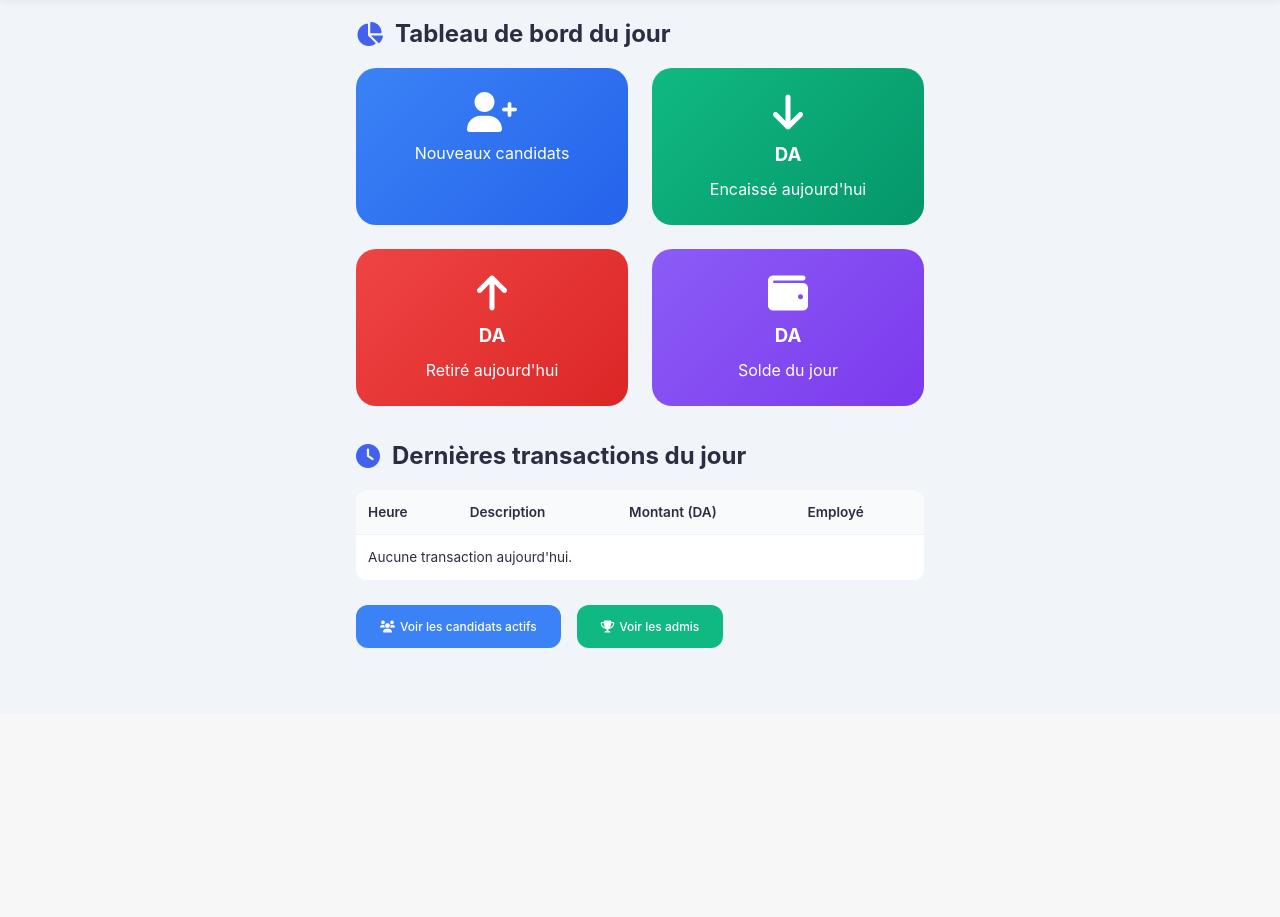
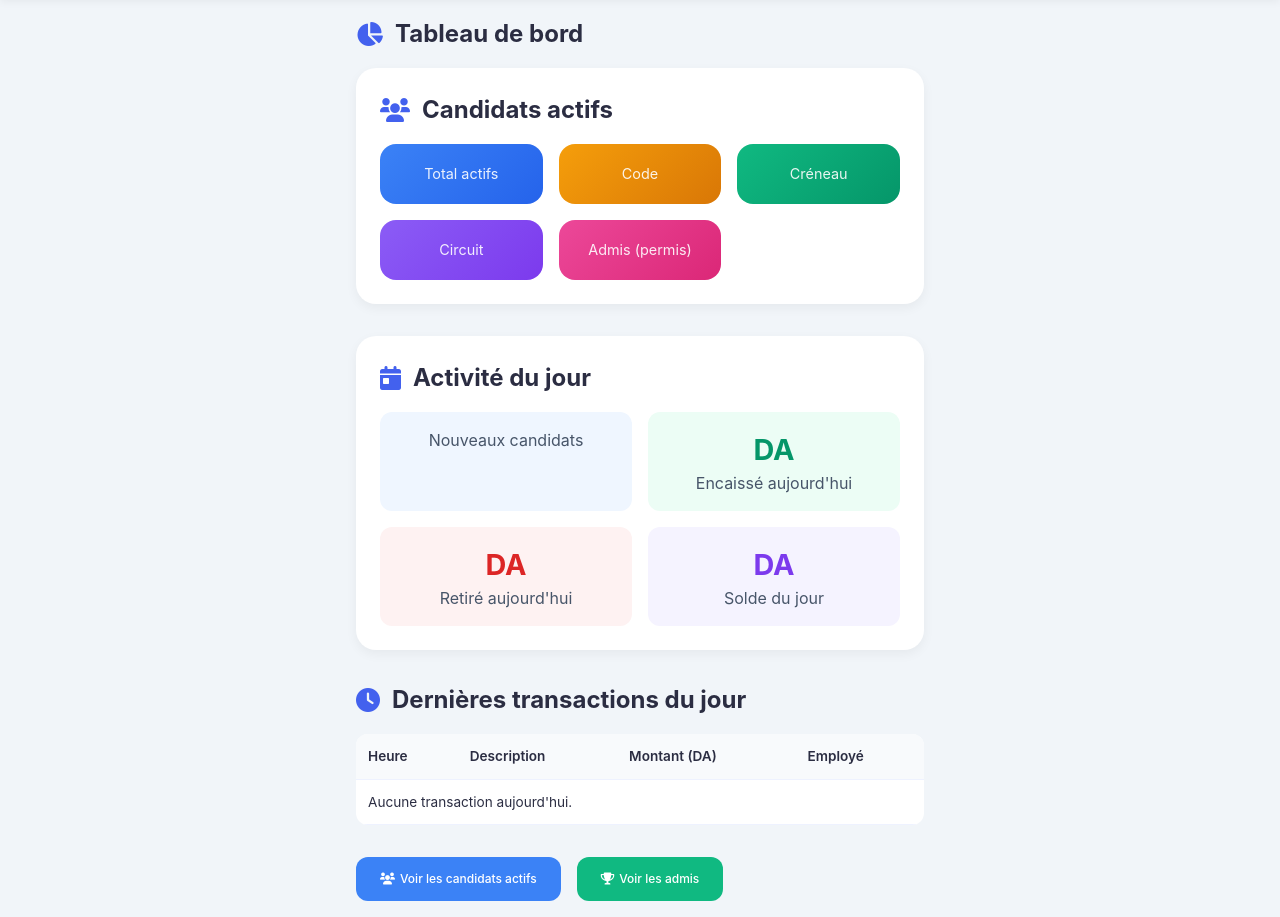
Before and after one commit to khaledguidjii-crypto/utoecole-app-v2, a Flask app: template templates/dashboard.html in a window 1280 px wide. Shown: the part 87-1004 px from the top of the page. Before the commit the page ends 735 px from the top, so only its background shows below. Run offline with Flask 3, Linux system fonts and the light colour scheme; the template is opened without the code that fills it, so the values that code supplies are empty; parts of the project's set-up code (start-up, migrations or seed data) failed here and were passed over.

Commit message:
Add files via upload

```diff
--- a/app.py
+++ b/app.py
@@ -95,6 +95,21 @@ def get_stats_jour():
         "transactions": transactions
     }
 
+# Nouvelle fonction : statistiques par phase
+def get_candidats_stats():
+    total_actifs = supabase.table("candidats").select("id", count="exact").eq("statut", "actif").execute().count
+    code = supabase.table("candidats").select("id", count="exact").eq("statut", "actif").eq("phase", "code").execute().count
+    creneau = supabase.table("candidats").select("id", count="exact").eq("statut", "actif").eq("phase", "creneau").execute().count
+    circuit = supabase.table("candidats").select("id", count="exact").eq("statut", "actif").eq("phase", "circuit").execute().count
+    admis = supabase.table("candidats").select("id", count="exact").eq("statut", "admis").execute().count
+    return {
+        "total_actifs": total_actifs,
+        "code": code,
+        "creneau": creneau,
+        "circuit": circuit,
+        "admis": admis
+    }
+
 # ---------- Authentification ----------
 @app.route("/login", methods=["GET", "POST"])
 def login():
@@ -135,7 +150,8 @@ def index():
         return redirect(url_for("login"))
     if is_admin():
         stats = get_stats_jour()
-        return render_template("dashboard.html", stats=stats, admin=True)
+        candidats_stats = get_candidats_stats()
+        return render_template("dashboard.html", stats=stats, candidats_stats=candidats_stats, admin=True)
     else:
         return redirect(url_for("liste"))
 
--- a/templates/dashboard.html
+++ b/templates/dashboard.html
@@ -1,30 +1,64 @@
 {% extends "base.html" %}
 {% block content %}
-<h1><i class="fas fa-chart-pie"></i> Tableau de bord du jour</h1>
 
-<div class="stats-grid" style="display:grid; grid-template-columns: repeat(auto-fit, minmax(200px, 1fr)); gap:1.5rem; margin-bottom:2rem;">
-    <div class="stat-card" style="background: linear-gradient(135deg, #3b82f6, #2563eb); color:white; border-radius:20px; padding:1.5rem; text-align:center;">
-        <i class="fas fa-user-plus" style="font-size:2.5rem;"></i>
-        <h3 style="margin:0.5rem 0;">{{ stats.nouveaux }}</h3>
-        <p style="margin:0;">Nouveaux candidats</p>
-    </div>
-    <div class="stat-card" style="background: linear-gradient(135deg, #10b981, #059669); color:white; border-radius:20px; padding:1.5rem; text-align:center;">
-        <i class="fas fa-arrow-down" style="font-size:2.5rem;"></i>
-        <h3 style="margin:0.5rem 0;">{{ stats.versements }} DA</h3>
-        <p style="margin:0;">Encaissé aujourd'hui</p>
-    </div>
-    <div class="stat-card" style="background: linear-gradient(135deg, #ef4444, #dc2626); color:white; border-radius:20px; padding:1.5rem; text-align:center;">
-        <i class="fas fa-arrow-up" style="font-size:2.5rem;"></i>
-        <h3 style="margin:0.5rem 0;">{{ stats.retraits }} DA</h3>
-        <p style="margin:0;">Retiré aujourd'hui</p>
-    </div>
-    <div class="stat-card" style="background: linear-gradient(135deg, #8b5cf6, #7c3aed); color:white; border-radius:20px; padding:1.5rem; text-align:center;">
-        <i class="fas fa-wallet" style="font-size:2.5rem;"></i>
-        <h3 style="margin:0.5rem 0;">{{ stats.versements - stats.retraits }} DA</h3>
-        <p style="margin:0;">Solde du jour</p>
+<h1><i class="fas fa-chart-pie"></i> Tableau de bord</h1>
+
+<!-- Section : État des candidats -->
+<div style="background: white; border-radius: 20px; padding: 1.5rem; margin-bottom: 2rem; box-shadow: 0 4px 12px rgba(0,0,0,0.05);">
+    <h2 style="margin-top: 0;"><i class="fas fa-users"></i> Candidats actifs</h2>
+    <div style="display: grid; grid-template-columns: repeat(auto-fit, minmax(150px, 1fr)); gap: 1rem; margin-top: 1rem;">
+        <!-- Total -->
+        <div style="background: linear-gradient(135deg, #3b82f6, #2563eb); color: white; border-radius: 16px; padding: 1.2rem; text-align: center;">
+            <div style="font-size: 2.5rem; font-weight: bold;">{{ candidats_stats.total_actifs }}</div>
+            <div style="font-size: 0.9rem; opacity: 0.9;">Total actifs</div>
+        </div>
+        <!-- Code -->
+        <div style="background: linear-gradient(135deg, #f59e0b, #d97706); color: white; border-radius: 16px; padding: 1.2rem; text-align: center;">
+            <div style="font-size: 2.5rem; font-weight: bold;">{{ candidats_stats.code }}</div>
+            <div style="font-size: 0.9rem; opacity: 0.9;">Code</div>
+        </div>
+        <!-- Créneau -->
+        <div style="background: linear-gradient(135deg, #10b981, #059669); color: white; border-radius: 16px; padding: 1.2rem; text-align: center;">
+            <div style="font-size: 2.5rem; font-weight: bold;">{{ candidats_stats.creneau }}</div>
+            <div style="font-size: 0.9rem; opacity: 0.9;">Créneau</div>
+        </div>
+        <!-- Circuit -->
+        <div style="background: linear-gradient(135deg, #8b5cf6, #7c3aed); color: white; border-radius: 16px; padding: 1.2rem; text-align: center;">
+            <div style="font-size: 2.5rem; font-weight: bold;">{{ candidats_stats.circuit }}</div>
+            <div style="font-size: 0.9rem; opacity: 0.9;">Circuit</div>
+        </div>
+        <!-- Admis -->
+        <div style="background: linear-gradient(135deg, #ec4899, #db2777); color: white; border-radius: 16px; padding: 1.2rem; text-align: center;">
+            <div style="font-size: 2.5rem; font-weight: bold;">{{ candidats_stats.admis }}</div>
+            <div style="font-size: 0.9rem; opacity: 0.9;">Admis (permis)</div>
+        </div>
     </div>
 </div>
 
+<!-- Section : Résumé du jour (encaissements, retraits, etc.) -->
+<div style="background: white; border-radius: 20px; padding: 1.5rem; margin-bottom: 2rem; box-shadow: 0 4px 12px rgba(0,0,0,0.05);">
+    <h2 style="margin-top: 0;"><i class="fas fa-calendar-day"></i> Activité du jour</h2>
+    <div style="display: grid; grid-template-columns: repeat(auto-fit, minmax(200px, 1fr)); gap: 1rem; margin-top: 1rem;">
+        <div style="background: #eff6ff; border-radius: 12px; padding: 1rem; text-align: center;">
+            <div style="font-size: 1.8rem; font-weight: bold; color: #2563eb;">{{ stats.nouveaux }}</div>
+            <div style="color: #475569;">Nouveaux candidats</div>
+        </div>
+        <div style="background: #ecfdf5; border-radius: 12px; padding: 1rem; text-align: center;">
+            <div style="font-size: 1.8rem; font-weight: bold; color: #059669;">{{ stats.versements }} DA</div>
+            <div style="color: #475569;">Encaissé aujourd'hui</div>
+        </div>
+        <div style="background: #fef2f2; border-radius: 12px; padding: 1rem; text-align: center;">
+            <div style="font-size: 1.8rem; font-weight: bold; color: #dc2626;">{{ stats.retraits }} DA</div>
+            <div style="color: #475569;">Retiré aujourd'hui</div>
+        </div>
+        <div style="background: #f5f3ff; border-radius: 12px; padding: 1rem; text-align: center;">
+            <div style="font-size: 1.8rem; font-weight: bold; color: #7c3aed;">{{ stats.versements - stats.retraits }} DA</div>
+            <div style="color: #475569;">Solde du jour</div>
+        </div>
+    </div>
+</div>
+
+<!-- Dernières transactions -->
 <h2><i class="fas fa-clock"></i> Dernières transactions du jour</h2>
 <div class="table-responsive">
     <table>
@@ -46,7 +80,7 @@
     </table>
 </div>
 
-<div style="margin-top:1.5rem; display:flex; gap:1rem; flex-wrap:wrap;">
+<div style="margin-top: 2rem; display: flex; gap: 1rem; flex-wrap: wrap;">
     <a href="/liste" class="btn-detail" style="background:#3b82f6; color:white; padding:0.8rem 1.5rem; border-radius:12px; text-decoration:none;">
         <i class="fas fa-users"></i> Voir les candidats actifs
     </a>
@@ -54,4 +88,5 @@
         <i class="fas fa-trophy"></i> Voir les admis
     </a>
 </div>
+
 {% endblock %}
```
